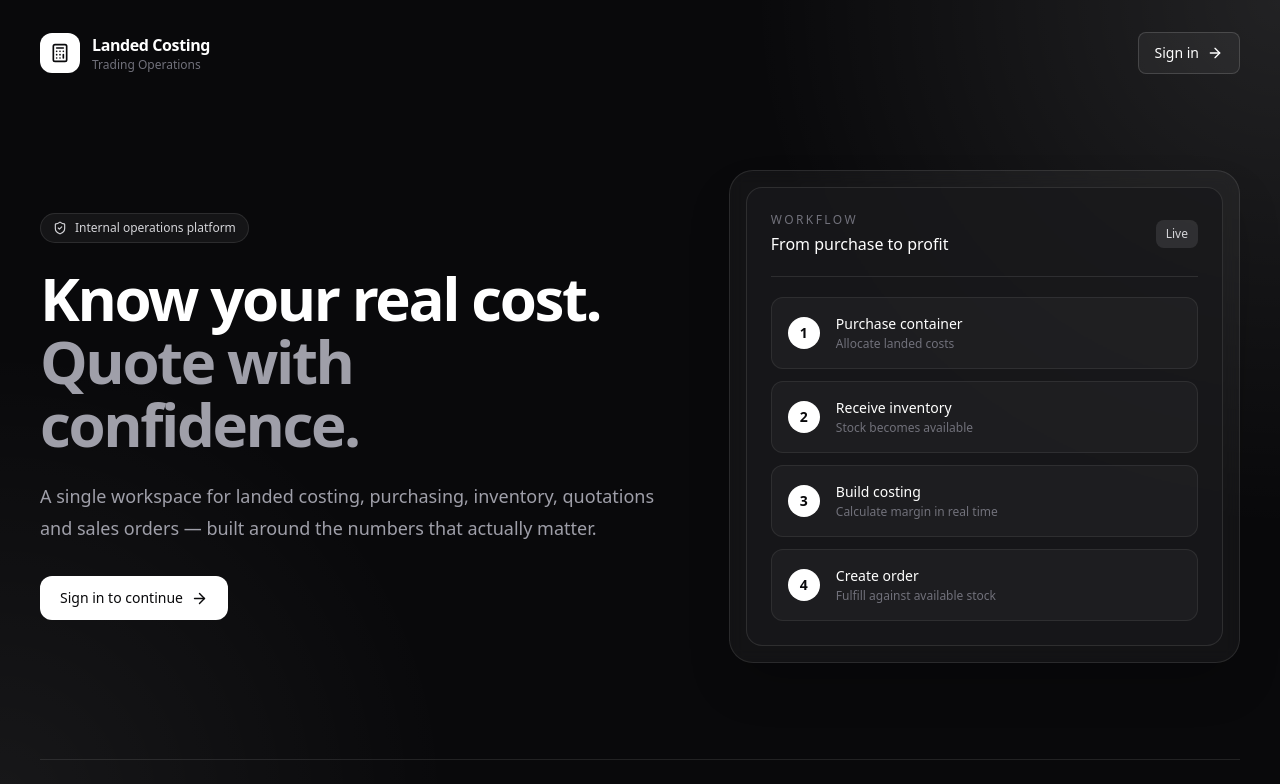
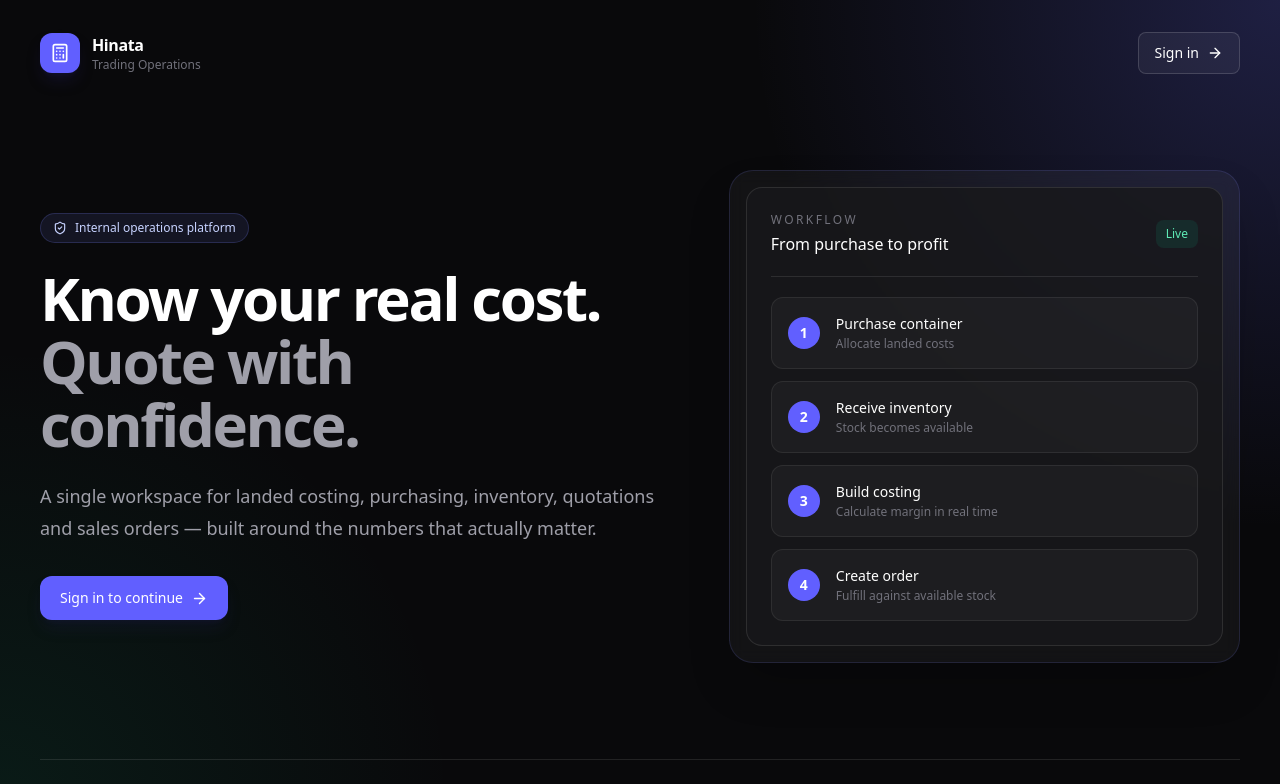
Before and after one commit to friedavocadoes/hinata-self, a Next.js app: page / in a window 1280 px wide. Shown: the top 784 px of the page. Built offline with nearby package versions, Linux system fonts and the light colour scheme; no server answers.

Commit message:
Brand landing page as Hinata with subtle accent colors

```diff
--- a/src/app/page.tsx
+++ b/src/app/page.tsx
@@ -15,32 +15,32 @@ export default async function Home() {
 
   return (
     <main className="min-h-screen overflow-hidden bg-zinc-950 text-white">
-      <div className="absolute inset-0 bg-[radial-gradient(circle_at_top_right,rgba(255,255,255,0.10),transparent_35%),radial-gradient(circle_at_bottom_left,rgba(255,255,255,0.06),transparent_30%)]" />
+      <div className="absolute inset-0 bg-[radial-gradient(circle_at_top_right,rgba(99,102,241,0.24),transparent_35%),radial-gradient(circle_at_bottom_left,rgba(16,185,129,0.10),transparent_30%)]" />
       <div className="relative mx-auto flex min-h-screen max-w-7xl flex-col px-6 py-8 lg:px-10">
         <header className="flex items-center justify-between">
-          <div className="flex items-center gap-3">
-            <div className="flex h-10 w-10 items-center justify-center rounded-xl bg-white text-zinc-950"><Calculator size={20} /></div>
-            <div><p className="font-semibold tracking-tight">Landed Costing</p><p className="text-xs text-zinc-500">Trading Operations</p></div>
-          </div>
-          {user ? <Link href="/dashboard" className="inline-flex items-center gap-2 rounded-lg bg-white px-4 py-2.5 text-sm font-medium text-zinc-950 hover:bg-zinc-200">Open Dashboard <ArrowRight size={16} /></Link> : <Link href="/login" className="inline-flex items-center gap-2 rounded-lg border border-white/15 bg-white/5 px-4 py-2.5 text-sm font-medium hover:bg-white/10">Sign in <ArrowRight size={16} /></Link>}
+          <Link href="/" className="group flex items-center gap-3">
+            <div className="flex h-10 w-10 items-center justify-center rounded-xl bg-indigo-500 text-white shadow-lg shadow-indigo-950/40"><Calculator size={20} /></div>
+            <div><p className="font-semibold tracking-tight group-hover:text-indigo-300">Hinata</p><p className="text-xs text-zinc-500">Trading Operations</p></div>
+          </Link>
+          {user ? <Link href="/dashboard" className="inline-flex items-center gap-2 rounded-lg bg-white px-4 py-2.5 text-sm font-medium text-zinc-950 hover:bg-indigo-50">Open Dashboard <ArrowRight size={16} /></Link> : <Link href="/login" className="inline-flex items-center gap-2 rounded-lg border border-white/15 bg-white/5 px-4 py-2.5 text-sm font-medium hover:border-indigo-400/40 hover:bg-indigo-500/10">Sign in <ArrowRight size={16} /></Link>}
         </header>
 
         <section className="flex flex-1 items-center py-20 lg:py-24">
           <div className="grid w-full items-center gap-16 lg:grid-cols-[1.1fr_0.9fr]">
             <div>
-              <div className="mb-6 inline-flex items-center gap-2 rounded-full border border-white/10 bg-white/5 px-3 py-1.5 text-xs text-zinc-300"><ShieldCheck size={14} /> Internal operations platform</div>
+              <div className="mb-6 inline-flex items-center gap-2 rounded-full border border-indigo-400/20 bg-indigo-400/10 px-3 py-1.5 text-xs text-indigo-200"><ShieldCheck size={14} /> Internal operations platform</div>
               <h1 className="max-w-3xl text-5xl font-semibold leading-[1.05] tracking-[-0.04em] sm:text-6xl">Know your real cost.<br /><span className="text-zinc-400">Quote with confidence.</span></h1>
               <p className="mt-6 max-w-2xl text-lg leading-8 text-zinc-400">A single workspace for landed costing, purchasing, inventory, quotations and sales orders — built around the numbers that actually matter.</p>
               <div className="mt-8 flex flex-wrap gap-3">
-                {user ? <Link href="/dashboard" className="inline-flex items-center gap-2 rounded-xl bg-white px-5 py-3 text-sm font-medium text-zinc-950 hover:bg-zinc-200">Go to Dashboard <ArrowRight size={17} /></Link> : <Link href="/login" className="inline-flex items-center gap-2 rounded-xl bg-white px-5 py-3 text-sm font-medium text-zinc-950 hover:bg-zinc-200">Sign in to continue <ArrowRight size={17} /></Link>}
+                {user ? <Link href="/dashboard" className="inline-flex items-center gap-2 rounded-xl bg-indigo-500 px-5 py-3 text-sm font-medium text-white shadow-lg shadow-indigo-950/30 hover:bg-indigo-400">Go to Dashboard <ArrowRight size={17} /></Link> : <Link href="/login" className="inline-flex items-center gap-2 rounded-xl bg-indigo-500 px-5 py-3 text-sm font-medium text-white shadow-lg shadow-indigo-950/30 hover:bg-indigo-400">Sign in to continue <ArrowRight size={17} /></Link>}
               </div>
             </div>
 
-            <div className="rounded-3xl border border-white/10 bg-white/[0.045] p-4 shadow-2xl backdrop-blur-sm">
+            <div className="rounded-3xl border border-indigo-400/15 bg-white/[0.045] p-4 shadow-2xl backdrop-blur-sm">
               <div className="rounded-2xl border border-white/10 bg-zinc-900/80 p-6">
-                <div className="flex items-center justify-between border-b border-white/10 pb-5"><div><p className="text-xs uppercase tracking-[0.2em] text-zinc-500">Workflow</p><p className="mt-1 font-medium">From purchase to profit</p></div><div className="rounded-lg bg-white/10 px-2.5 py-1.5 text-xs text-zinc-300">Live</div></div>
+                <div className="flex items-center justify-between border-b border-white/10 pb-5"><div><p className="text-xs uppercase tracking-[0.2em] text-zinc-500">Workflow</p><p className="mt-1 font-medium">From purchase to profit</p></div><div className="rounded-lg bg-emerald-400/10 px-2.5 py-1.5 text-xs text-emerald-300">Live</div></div>
                 <div className="space-y-3 pt-5">
-                  {["Purchase container", "Receive inventory", "Build costing", "Create order"].map((step, index) => <div key={step} className="flex items-center gap-4 rounded-xl border border-white/8 bg-white/[0.03] p-4"><div className="flex h-8 w-8 shrink-0 items-center justify-center rounded-full bg-white text-sm font-semibold text-zinc-950">{index + 1}</div><div className="flex-1"><p className="text-sm font-medium">{step}</p><p className="mt-0.5 text-xs text-zinc-500">{["Allocate landed costs", "Stock becomes available", "Calculate margin in real time", "Fulfill against available stock"][index]}</p></div></div>)}
+                  {["Purchase container", "Receive inventory", "Build costing", "Create order"].map((step, index) => <div key={step} className="flex items-center gap-4 rounded-xl border border-white/8 bg-white/[0.03] p-4"><div className="flex h-8 w-8 shrink-0 items-center justify-center rounded-full bg-indigo-500 text-sm font-semibold text-white">{index + 1}</div><div className="flex-1"><p className="text-sm font-medium">{step}</p><p className="mt-0.5 text-xs text-zinc-500">{["Allocate landed costs", "Stock becomes available", "Calculate margin in real time", "Fulfill against available stock"][index]}</p></div></div>)}
                 </div>
               </div>
             </div>
@@ -48,7 +48,7 @@ export default async function Home() {
         </section>
 
         <section className="grid gap-3 border-t border-white/10 pt-6 sm:grid-cols-2 lg:grid-cols-4">
-          {features.map(({ icon: Icon, title, text }) => <div key={title} className="rounded-xl border border-white/8 bg-white/[0.025] p-5"><Icon size={18} className="text-zinc-300" /><h2 className="mt-4 text-sm font-medium">{title}</h2><p className="mt-1.5 text-xs leading-5 text-zinc-500">{text}</p></div>)}
+          {features.map(({ icon: Icon, title, text }) => <div key={title} className="rounded-xl border border-white/8 bg-white/[0.025] p-5"><Icon size={18} className="text-indigo-300" /><h2 className="mt-4 text-sm font-medium">{title}</h2><p className="mt-1.5 text-xs leading-5 text-zinc-500">{text}</p></div>)}
         </section>
       </div>
     </main>
```
